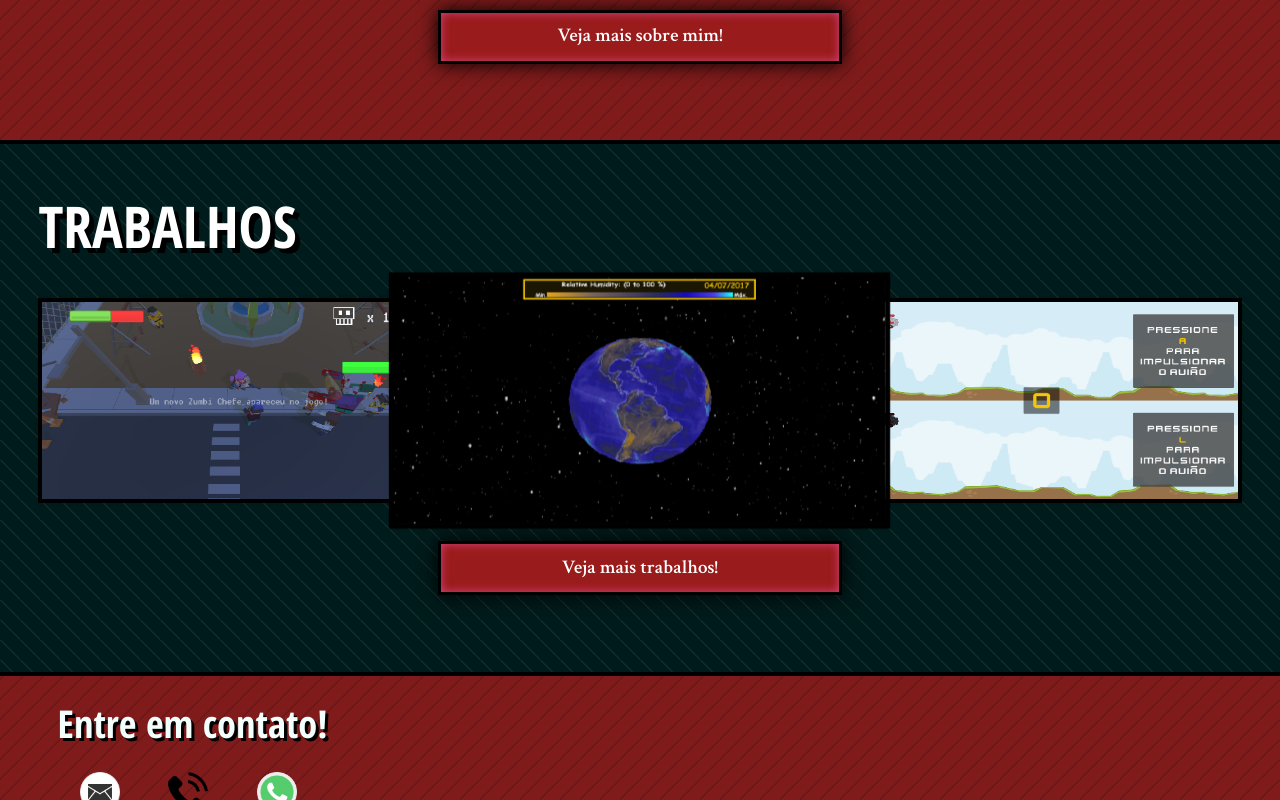
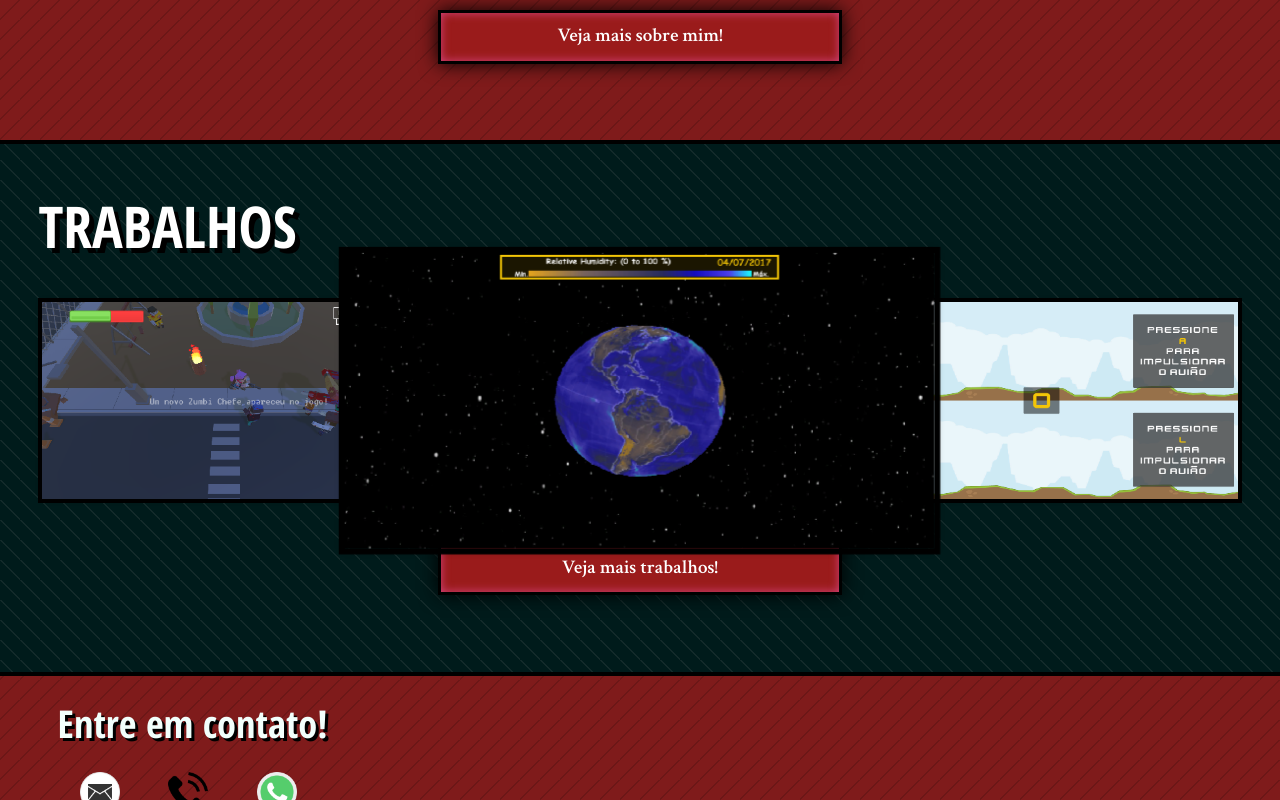
Before and after one commit to ruawl/ruawl.github.io, a plain HTML site: page index.html in a window 1280 px wide. In both pictures the pointer is over the item 640 px from the left and 400 px from the top of the page. Drawn offline with Linux system fonts and the light colour scheme.

Commit message:
Seção 'portfolio': Alterando animação das imagens

```diff
--- a/css/index.css
+++ b/css/index.css
@@ -172,16 +172,24 @@ body {
     order: 2;
 }
 
+.portfolio li:first-child:hover {
+    transform: scale(1.5);
+}
+
 .portfolio li:nth-child(2) {
     order: 1;
+}
+
+.portfolio li:nth-child(2):hover {
+    transform: scale(1.5) translateX(2.5em) translateY(0.5em);
 }
 
 .portfolio li:last-child {
     order: 3;
 }
 
-.portfolio li:hover {
-    transform: scale(1.25);
+.portfolio li:last-child:hover {
+    transform: scale(1.5) translateX(-2.5em) translateY(0.5em);
 }
 
 .portfolio img {
```
